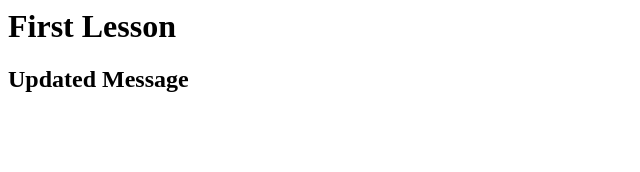
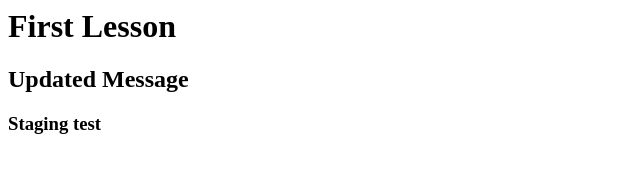
Before and after one commit to mileswaring/Lesson-One, a plain HTML site: page index.html in a window 1280 px wide. Shown: the whole page, without its empty margins (0-640 px from the left). Drawn offline with Linux system fonts and the light colour scheme.

Commit message:
updating complete

```diff
--- a/index.html
+++ b/index.html
@@ -1,3 +1,4 @@
 <!-- This is a print statement -->
 <h1>First Lesson</h1>
 <h2>Updated Message</h2>
+<h3>Staging test</h3>
```
